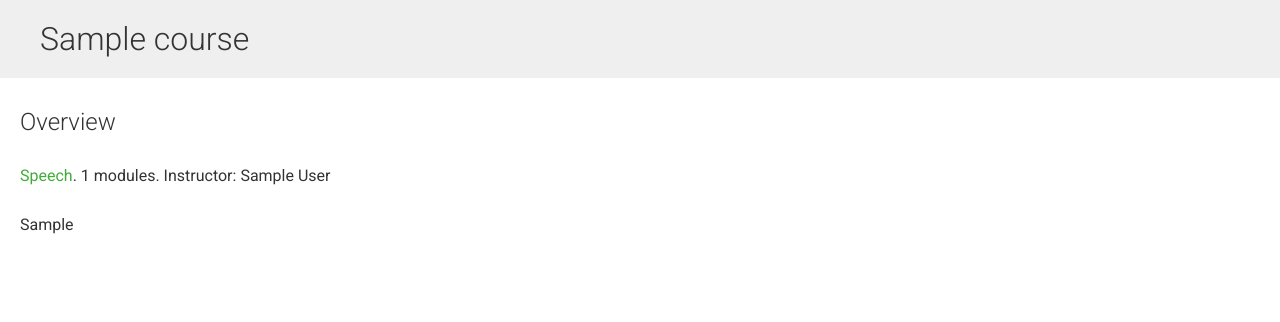
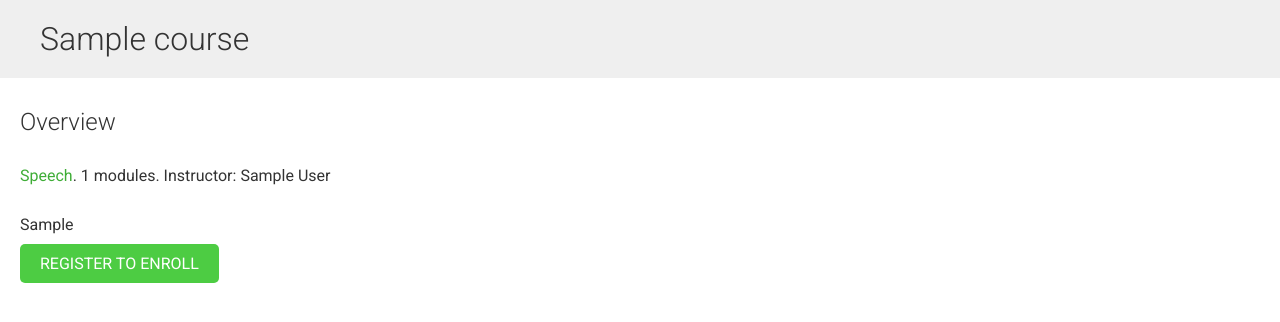
Before and after one commit to AlenaDud/PatientEducation, a Django app: a page that uses courses/templates/courses/detail.html in a window 1280 px wide. Shown: the part 54-376 px from the top of the page. Run offline with Django 4.2, Linux system fonts and the light colour scheme; data comes from the database, SQL or seed files in the repository; tables that the repository leaves empty hold one stand-in row (values such as "Sample post").

Commit message:
create course enrolling feature

```diff
--- a/courses/models.py
+++ b/courses/models.py
@@ -27,6 +27,9 @@ class Course(models.Model):
     slug = models.SlugField(max_length=200, unique=True)
     overview = models.TextField()
     created = models.DateTimeField(auto_now_add=True)
+    students = models.ManyToManyField(User,
+                                      related_name='courses_joined',
+                                      blank=True)
 
     class Meta:
         ordering = ['-created']
--- a/courses/templates/courses/detail.html
+++ b/courses/templates/courses/detail.html
@@ -16,6 +16,17 @@
                 Instructor: {{ object.owner.get_full_name }}
             </p>
             {{ object.overview|linebreaks }}
+        {% if request.user.is_authenticated %}
+            <form action="{% url "student_enroll_course" %}" method="post">
+                {{ enroll_form }}
+                {% csrf_token %}
+                <input type="submit" value="Enroll now">
+            </form>
+        {% else %}
+            <a href="{% url "student_registration" %}" class="button">
+                Register to enroll
+            </a>
+        {% endif %}
         </div>
     {% endwith %}
 {% endblock %}
--- a/courses/views.py
+++ b/courses/views.py
@@ -9,6 +9,7 @@ from django.urls import reverse_lazy
 from django.contrib.auth.mixins import LoginRequiredMixin, PermissionRequiredMixin
 from braces.views import CsrfExemptMixin, JsonRequestResponseMixin
 from django.db.models import Count
+from students.forms import CourseEnrollForm
 
 
 class OwnerMixin:
@@ -235,3 +236,9 @@ class CourseDetailView(DetailView):
 
     model = Course
     template_name = 'courses/detail.html'
+
+    def get_context_data(self, **kwargs):
+        context = super().get_context_data(**kwargs)
+        context['enroll_form'] = CourseEnrollForm(
+                                initial={'course': self.object})
+        return context
--- /dev/null
+++ b/students/forms.py
@@ -0,0 +1,8 @@
+from django import forms
+from courses.models import Course
+
+
+class CourseEnrollForm(forms.Form):
+    course = forms.ModelChoiceField(
+                queryset=Course.objects.all(),
+                widget=forms.HiddenInput)
--- a/students/urls.py
+++ b/students/urls.py
@@ -5,4 +5,7 @@ urlpatterns = [
     path('register/',
          views.StudentRegistrationView.as_view(),
          name='student_registration'),
+    path('enroll-course',
+         views.StudentRegistrationView.as_view(),
+         name='student_enroll_course'),
 ]
```
Also changed, not shown: students/views.py (+21 -1 lines), courses/migrations/0004_course_students.py (added).
